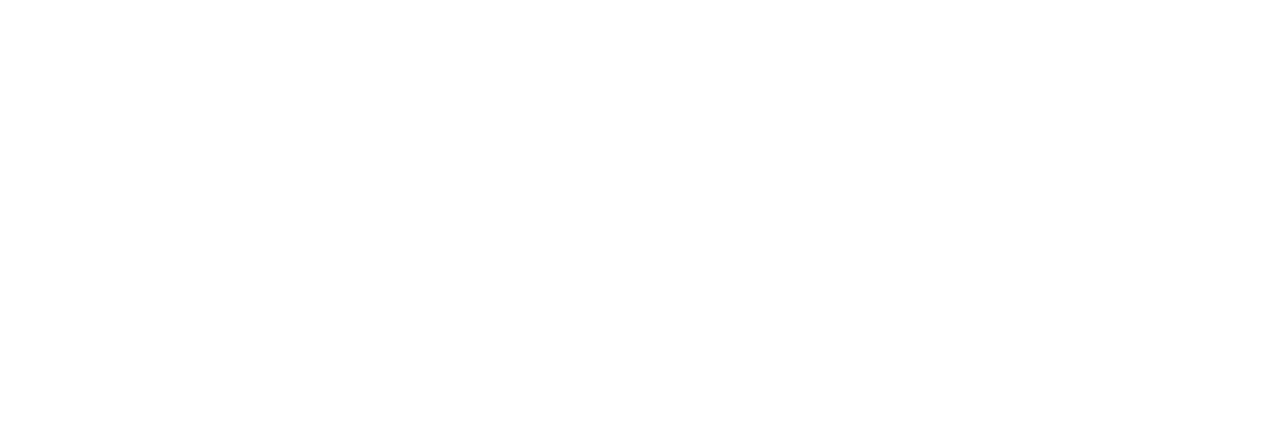
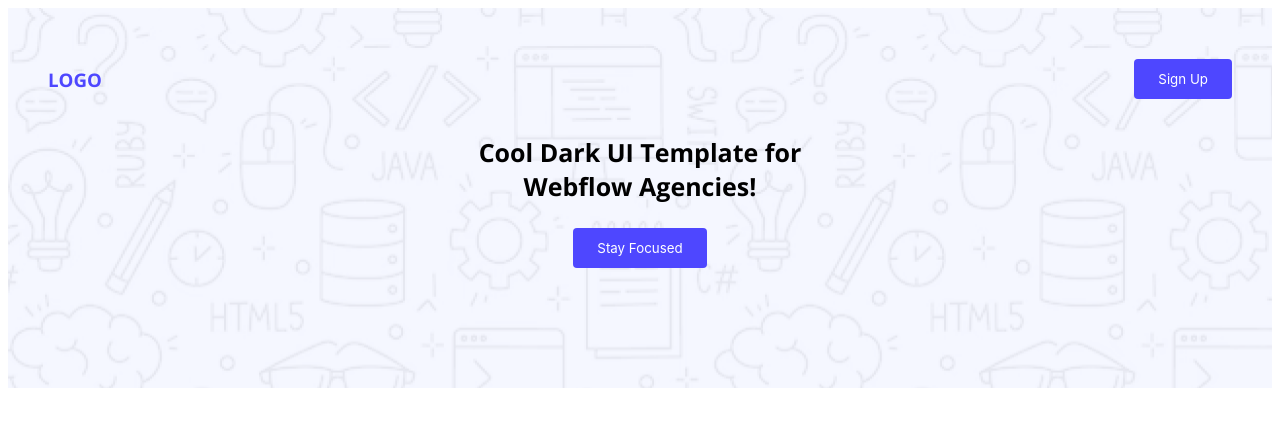
Before and after one commit to Sadekur38/Assignment-01, a plain HTML site: page index.html in a window 1280 px wide. Drawn offline with nearby package versions, Linux system fonts and the light colour scheme.

Commit message:
Nav section added

```diff
--- a/index.html
+++ b/index.html
@@ -3,10 +3,24 @@
 <head>
     <meta charset="UTF-8">
     <meta name="viewport" content="width=device-width, initial-scale=1.0">
-    <title>Live Portfolio</title>
-    <link rel="stylesheet" href="styles/assignment.css">
+    <link rel="preconnect" href="https://fonts.googleapis.com">
+<link rel="preconnect" href="https://fonts.gstatic.com" crossorigin>
+<link href="https://fonts.googleapis.com/css2?family=Open+Sans:ital,wght@0,300..800;1,300..800&display=swap" rel="stylesheet">
+    <title>Landing Page Design</title>
+    <link rel="stylesheet" href="./styles/assignment.css">
 </head>
-<body>
+<body class="open-sans-normal">
+  <header class="background-img">
+    <div class="nav-content">
+     <h3 class="logo">LOGO</h3>
+      <button class="btn-primary">Sign Up</button>
+
+    </div>
+    <div class="hero-content">
+      <h3 class="content-title">Cool Dark UI Template for<br/>Webflow Agencies!</h3>
+      <button class="btn-primary">Stay Focused</button>
+    </div>
+  </header>
 
 </body>
 </html>
--- a/styles/assignment.css
+++ b/styles/assignment.css
@@ -0,0 +1,48 @@
+.open-sans-normal {
+  font-family: "Open Sans", sans-serif;
+  font-optical-sizing: auto;
+  font-weight: normal;
+  font-style: normal;
+  font-variation-settings:
+    "wdth" 100;
+}
+
+header.background-img {
+    background: url('../Assets/Hero-bg.png');
+    max-height: 698;
+    max-width: 1440;
+    display: flex;
+    flex-direction: column;
+    justify-content: space-between;
+    padding: 40px;
+    color: #000000;
+
+}
+.logo{
+    color: #4E47FF;
+}
+
+.nav-content {
+    display: flex;
+    justify-content: space-between;
+    align-items: center;
+}
+.hero-content {
+    text-align: center;
+    margin-top: auto;
+    margin-bottom: 80px;
+}
+
+.content-title {
+    font-size: 25px;
+}
+
+.btn-primary {
+    background-color: #4E47FF;
+    border: none;
+    color: #fff;
+    padding: 12px 24px;
+    border-radius: 4px;
+    cursor: pointer;
+    font-family: 'Inter', sans-serif;
+}
```
